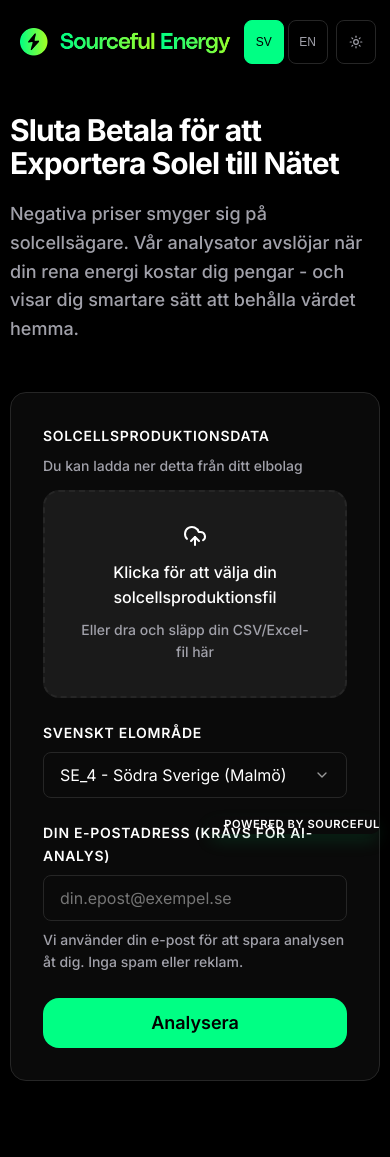
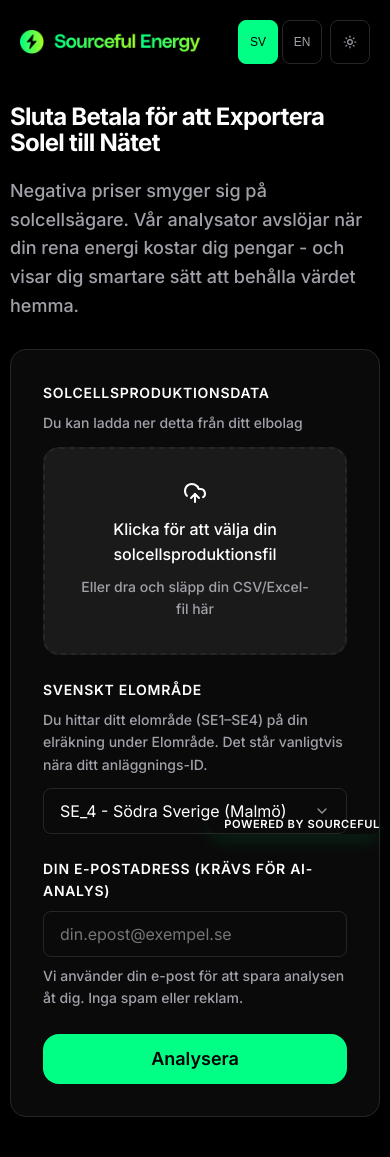
Before and after one commit to srcfl/negative-price-calc, a Flask app: page / in a window 390 px wide. Shown: the top 1157 px of the page. Run offline with Flask 3, Linux system fonts and the light colour scheme.

Commit message:
improve: UI refinements for better mobile and desktop experience
- Add helpful text for electricity area selection (SE1-SE4 guidance)
- Reduce Sourceful logo size: 40px→32px desktop, 28px→24px mobile
- Make mobile headline smaller: text-3xl→text-2xl for better mobile layout
- Reduce header height by 30px total to move content up on page
- Include Swedish translations for all new help text
- Improve overall page density and user guidance

```diff
--- a/templates/index.html
+++ b/templates/index.html
@@ -1647,8 +1647,8 @@
 
         /* Hero Section */
         .hero-section {
-            padding: var(--space-6) 0;
-            margin-bottom: var(--space-6);
+            padding: calc(var(--space-6) - 10px) 0;
+            margin-bottom: calc(var(--space-6) - 10px);
             text-align: left;
             position: relative;
             overflow: hidden;
@@ -1998,7 +1998,7 @@
             }
 
             .header-logo img {
-                height: 28px !important; /* Smaller logo on mobile */
+                height: 24px !important; /* Smaller logo on mobile */
             }
 
             .header-controls {
@@ -2032,7 +2032,7 @@
             }
 
             .header-title h1 {
-                font-size: var(--text-3xl);
+                font-size: var(--text-2xl);
                 text-align: left;
             }
 
@@ -2626,11 +2626,11 @@
                 <img src="/static/images/Sourceful-wide-dark.png"
                      alt="Sourceful Energy"
                      class="logo-light"
-                     style="height: 40px; width: auto;">
+                     style="height: 32px; width: auto;">
                 <img src="/static/images/Sourceful-wide-green-gradient.png"
                      alt="Sourceful Energy"
                      class="logo-dark"
-                     style="height: 40px; width: auto;">
+                     style="height: 32px; width: auto;">
             </div>
             <div class="header-controls">
                 <div class="controls-group">
@@ -2675,6 +2675,7 @@
 
                 <div class="form-group">
                     <label for="area" class="form-label" data-i18n="area_label">Svenskt elområde</label>
+                    <div class="text-sm text-muted-foreground mb-3" data-i18n="area_help">Du hittar ditt elområde (SE1–SE4) på din elräkning under Elområde. Det står vanligtvis nära ditt anläggnings-ID.</div>
                     <select id="area" name="area" class="form-select" required>
                         <option value="SE_1" data-i18n="area_se1">SE_1 - Norra Sverige (Luleå)</option>
                         <option value="SE_2" data-i18n="area_se2">SE_2 - Mellersta Sverige (Sundsvall)</option>
@@ -3652,6 +3653,7 @@
                 file_click_instruction: "Klicka för att välja din solcellsproduktionsfil",
                 file_drag_instruction: "Eller dra och släpp din CSV/Excel-fil här",
                 area_label: "Svenskt elområde",
+                area_help: "Du hittar ditt elområde (SE1–SE4) på din elräkning under Elområde. Det står vanligtvis nära ditt anläggnings-ID.",
                 area_se1: "SE_1 - Norra Sverige (Luleå)",
                 area_se2: "SE_2 - Mellersta Sverige (Sundsvall)",
                 area_se3: "SE_3 - Mellersta Sverige (Stockholm)",
@@ -3705,6 +3707,7 @@
                 file_click_instruction: "Click to select your solar production file",
                 file_drag_instruction: "Or drag and drop your CSV/Excel file here",
                 area_label: "Swedish Electricity Area",
+                area_help: "You'll find your electricity area (SE1–SE4) on your energy bill under Elområde. It's usually listed near your delivery point ID (Anläggnings-ID).",
                 area_se1: "SE_1 - Northern Sweden (Luleå)",
                 area_se2: "SE_2 - Central Sweden (Sundsvall)",
                 area_se3: "SE_3 - Central Sweden (Stockholm)",
```
